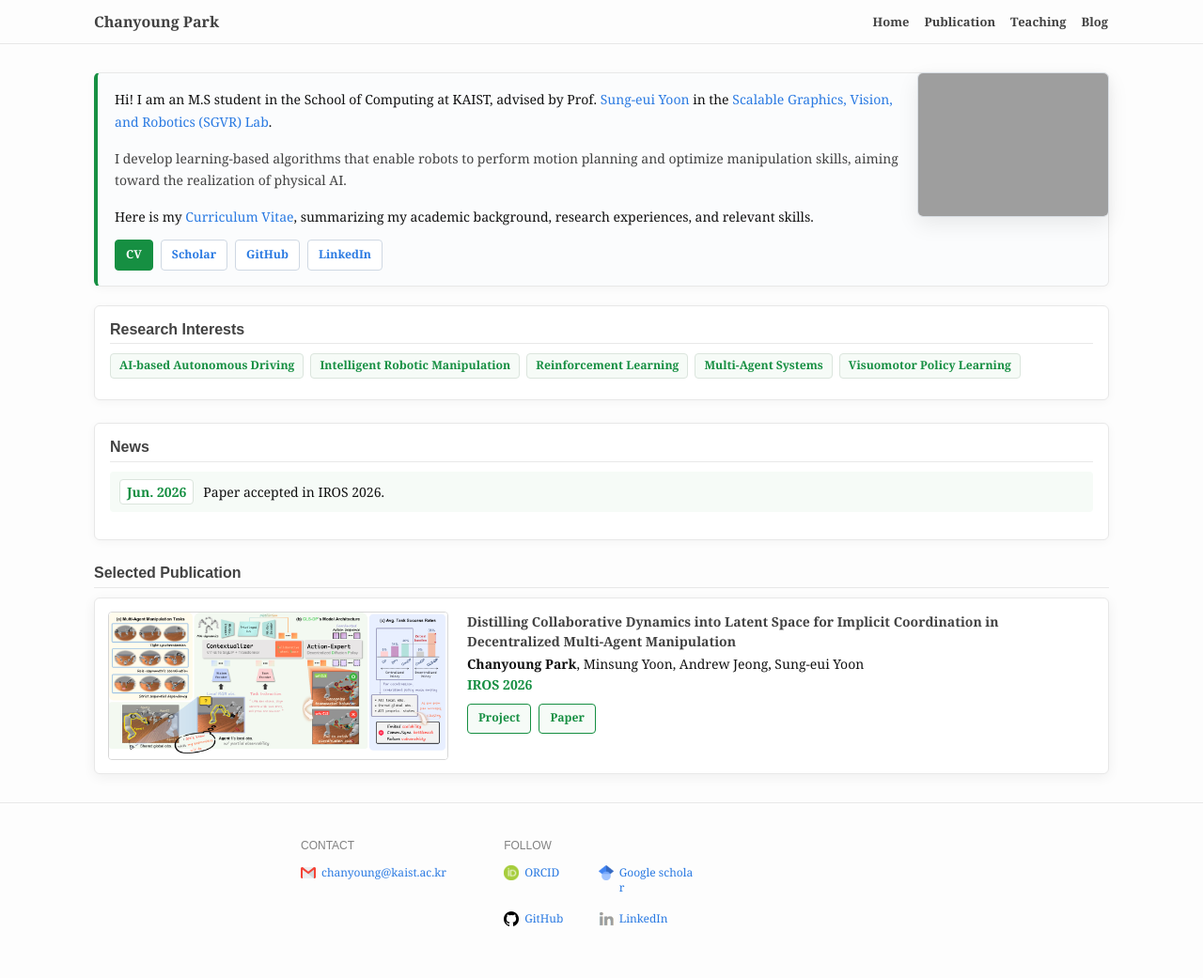
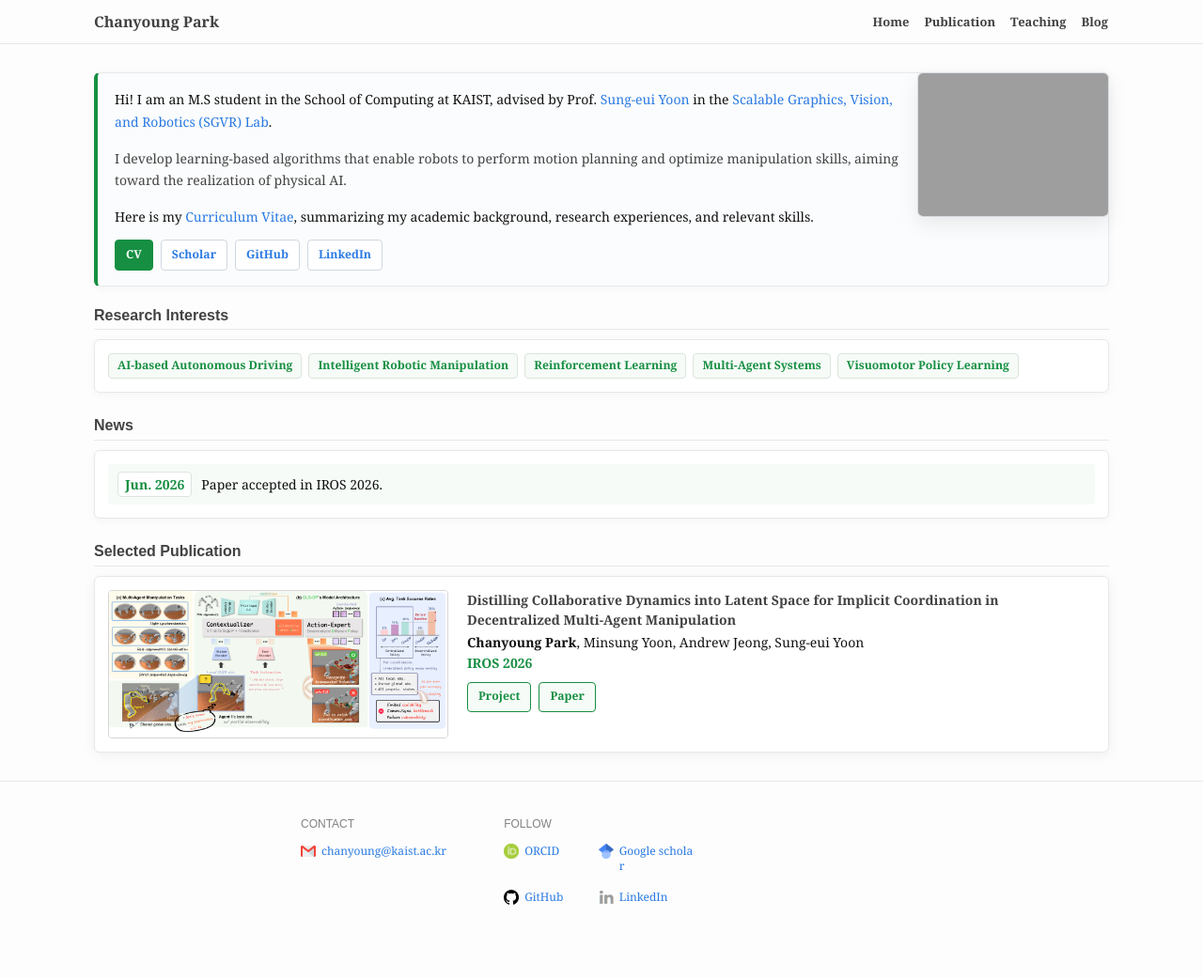
Before and after one commit to cosdeneb/cosdeneb.github.io, a Jekyll site: the page built from index.md, in a window 1280 px wide. Shown: the whole page at 94% size. Built offline with Jekyll 4.4.1, drawn with Linux system fonts in a browser that asks for light colours; after the commit the page ends 1018 px from its top, so only the background shows below that.

Commit message:
Align homepage section card styling

```diff
--- a/_config.yml
+++ b/_config.yml
@@ -67,4 +67,4 @@ exclude:
   - vendor/ruby/
 
 # Used for defeating caching
-version: 7
+version: 8
--- a/_sass/_site.scss
+++ b/_sass/_site.scss
@@ -117,11 +117,6 @@
 .research-interests {
   clear: both;
   margin-top: 20px;
-  padding: 14px 16px;
-  border: 1px solid $grey-color-light;
-  border-radius: 6px;
-  background-color: #fff;
-  box-shadow: 0 2px 10px rgba(0, 0, 0, 0.04);
 
   h2 {
     font-size: 16px;
@@ -138,7 +133,12 @@
   display: flex;
   flex-wrap: wrap;
   gap: 7px;
-  margin-bottom: 8px;
+  margin-bottom: 0;
+  border: 1px solid $grey-color-light;
+  border-radius: 6px;
+  padding: 14px;
+  background-color: #fff;
+  box-shadow: 0 2px 10px rgba(0, 0, 0, 0.04);
 
   span {
     border: 1px solid #dbe5dd;
@@ -154,11 +154,6 @@
 .home-news {
   clear: both;
   margin-top: 24px;
-  padding: 14px 16px;
-  border: 1px solid $grey-color-light;
-  border-radius: 6px;
-  background-color: #fff;
-  box-shadow: 0 2px 10px rgba(0, 0, 0, 0.04);
 
   h2 {
     font-size: 16px;
@@ -172,7 +167,13 @@
 
   ul {
     margin-left: 0;
+    margin-bottom: 0;
     list-style: none;
+    border: 1px solid $grey-color-light;
+    border-radius: 6px;
+    padding: 14px;
+    background-color: #fff;
+    box-shadow: 0 2px 10px rgba(0, 0, 0, 0.04);
   }
 
   li {
@@ -182,7 +183,7 @@
     border-left: 0;
     border-radius: 4px;
     padding: 8px 10px;
-    margin-bottom: 8px;
+    margin-bottom: 0;
     background-color: #f6fbf7;
   }
 }
```
